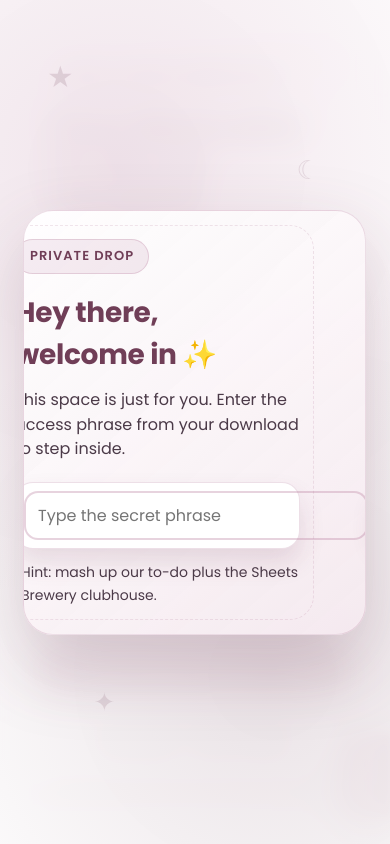
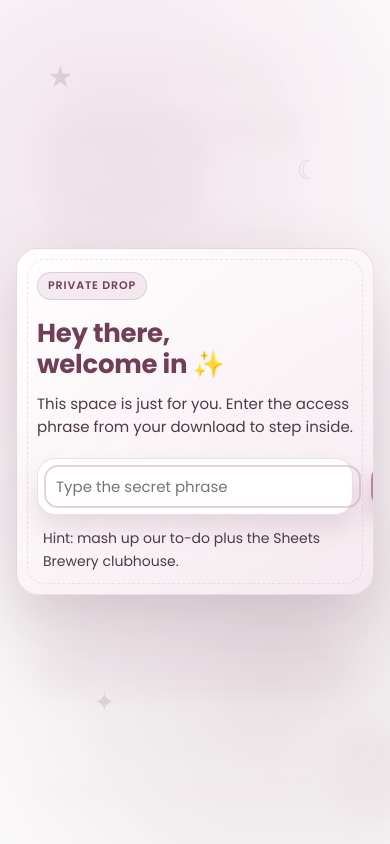
Before and after one commit to sheetsbrewery/minimalist-todo-kit, a plain HTML site: page index.html in a window 390 px wide. Shown: the top 844 px of the page. Drawn offline with Linux system fonts and the light colour scheme.

Commit message:
password implementation  on 26th of november 2025 at 12:31 pm

```diff
--- a/index.html
+++ b/index.html
@@ -1237,6 +1237,38 @@
         }
         .lesson {
           padding: 12px 14px;
+        }
+      }
+
+      @media (max-width: 480px) {
+        .access-gate {
+          padding: 16px !important;
+        }
+        .gate-card {
+          padding: 22px 20px !important;
+          border-radius: 22px !important;
+        }
+        .gate-card::after {
+          inset: 10px !important;
+          border-radius: 18px !important;
+        }
+        .gate-chip {
+          font-size: 11px !important;
+          padding: 4px 10px !important;
+        }
+        .gate-card h2 {
+          font-size: 26px !important;
+          line-height: 1.2 !important;
+        }
+        .gate-copy {
+          font-size: 15px !important;
+        }
+        .gate-input-wrap {
+          padding: 6px !important;
+        }
+        .gate-input-wrap input {
+          font-size: 15px !important;
+          padding: 10px 12px !important;
         }
       }
     </style>
```
